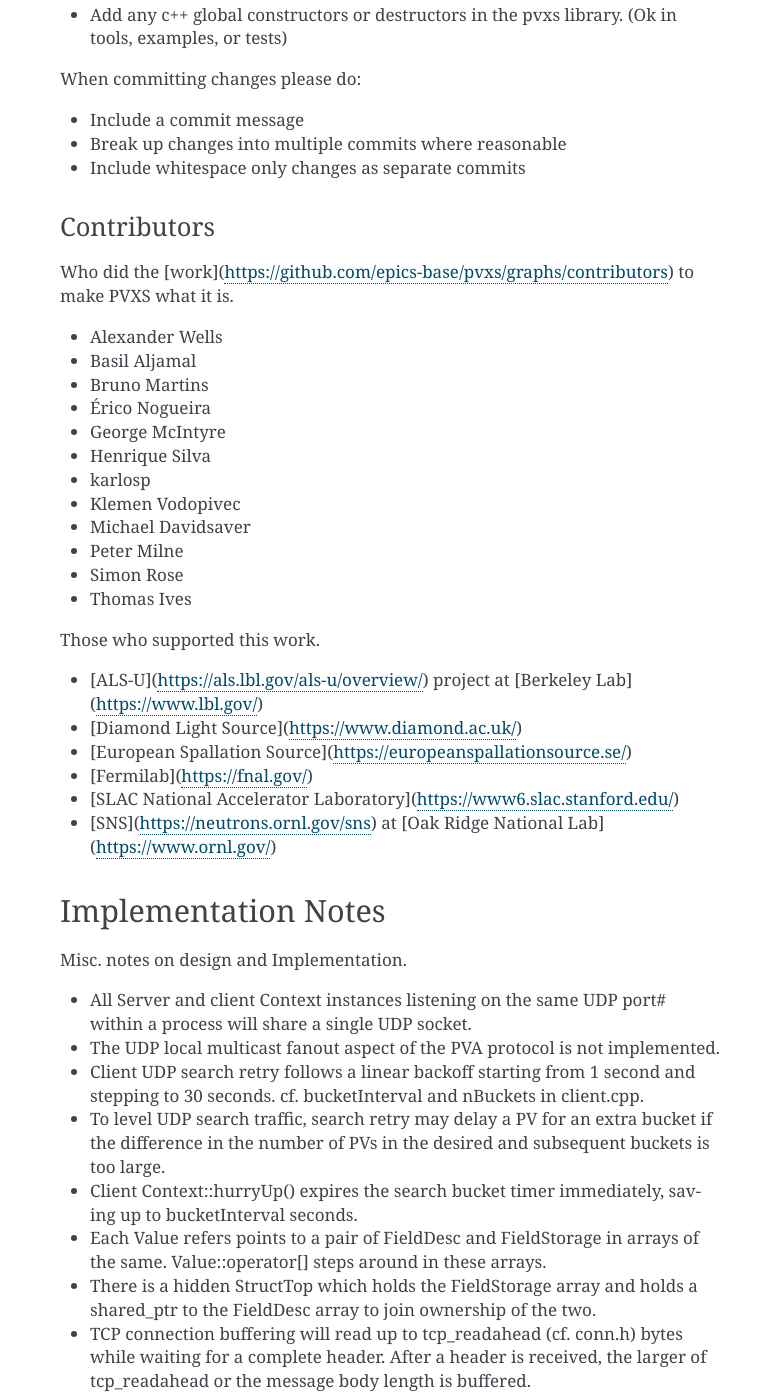
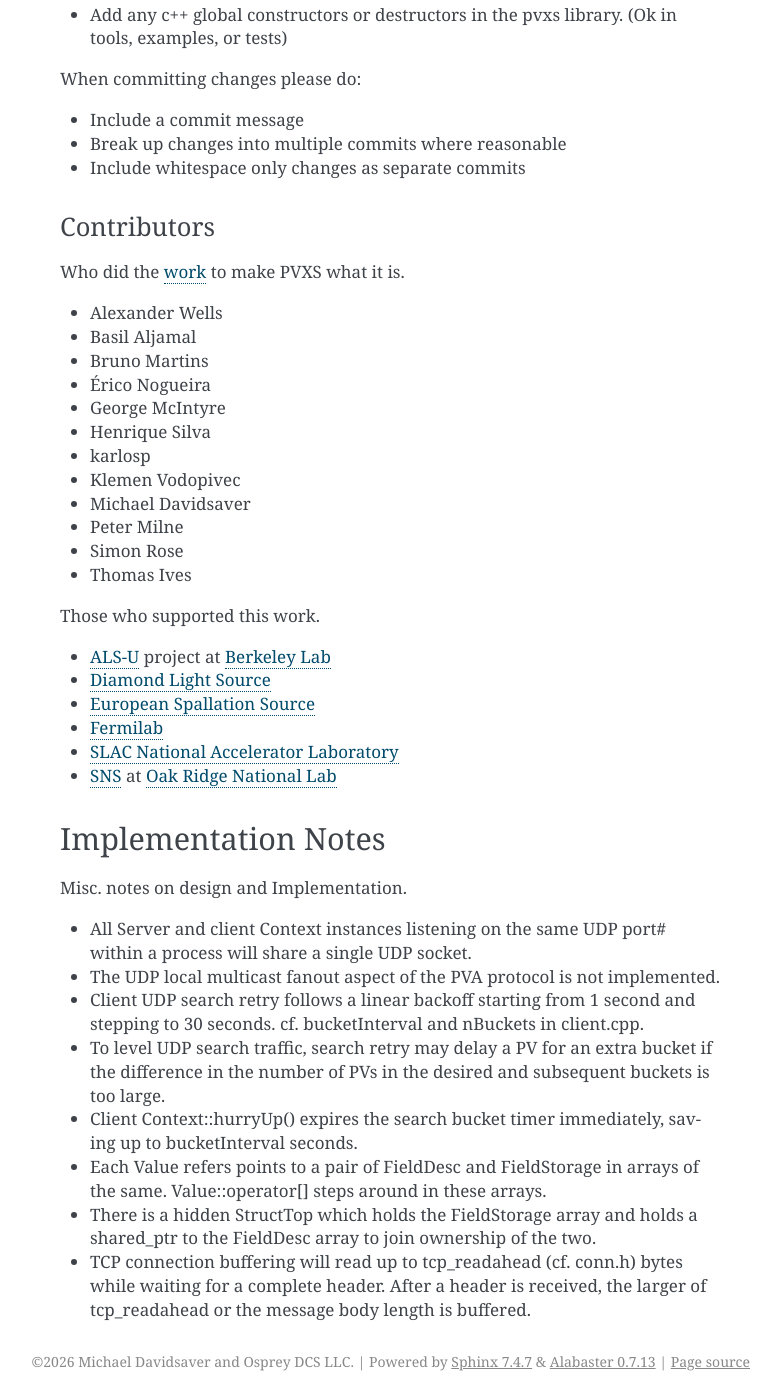
Before and after one commit to epics-base/pvxs, a Sphinx documentation site: the page built from documentation/details.rst, in a window 1280 px wide and 1400 px high, scrolled down 3157 px. Shown: the whole window, without its empty margins (360-1141 px from the left). Built offline with Sphinx 7.4.7, drawn with Linux system fonts in a browser that asks for light colours; pages that are not in the unit, such as notebooks, are missing from menus.

Commit message:
doc: fix markdown style links in rST

```diff
--- a/documentation/details.rst
+++ b/documentation/details.rst
@@ -151,7 +151,7 @@ When committing changes please do:
 Contributors
 ------------
 
-Who did the [work](https://github.com/epics-base/pvxs/graphs/contributors) to make PVXS what it is.
+Who did the `work <https://github.com/epics-base/pvxs/graphs/contributors>`_ to make PVXS what it is.
 
 .. comment: git log --format=format:%aN|sort -u|while read aa; do echo "* $aa"; done
 
@@ -170,12 +170,12 @@ Who did the [work](https://github.com/epics-base/pvxs/graphs/contributors) to ma
 
 Those who supported this work.
 
-* [ALS-U](https://als.lbl.gov/als-u/overview/) project at [Berkeley Lab](https://www.lbl.gov/)
-* [Diamond Light Source](https://www.diamond.ac.uk/)
-* [European Spallation Source](https://europeanspallationsource.se/)
-* [Fermilab](https://fnal.gov/)
-* [SLAC National Accelerator Laboratory](https://www6.slac.stanford.edu/)
-* [SNS](https://neutrons.ornl.gov/sns) at [Oak Ridge National Lab](https://www.ornl.gov/)
+* `ALS-U <https://als.lbl.gov/als-u/overview/>`_ project at `Berkeley Lab <https://www.lbl.gov/>`_
+* `Diamond Light Source <https://www.diamond.ac.uk/>`_
+* `European Spallation Source <https://europeanspallationsource.se/>`_
+* `Fermilab <https://fnal.gov/>`_
+* `SLAC National Accelerator Laboratory <https://www6.slac.stanford.edu/>`_
+* `SNS <https://neutrons.ornl.gov/sns>`_ at `Oak Ridge National Lab <https://www.ornl.gov/>`_
 
 Implementation Notes
 ====================
--- a/documentation/releasenotes.rst
+++ b/documentation/releasenotes.rst
@@ -89,7 +89,7 @@ Release Notes
   released promptly when that operation is ended.
 * server: relax post() after finish().  Return false instead of throwing ``std::logic_error``.
 * ioc: ensure db_cancel_event() before ~MonitorControlOp
-   * Workaround for [db_cancel_event()](https://github.com/epics-base/epics-base/issues/423) bug.
+   * Workaround for `db_cancel_event() <https://github.com/epics-base/epics-base/issues/423>`_ bug.
 * ioc: Fix typo preventing processing of DBR_STRING fields.
 * ioc: fix group put always `dbProcess()`.
 * ioc: fix block=true to DBF_ENUM.
```
